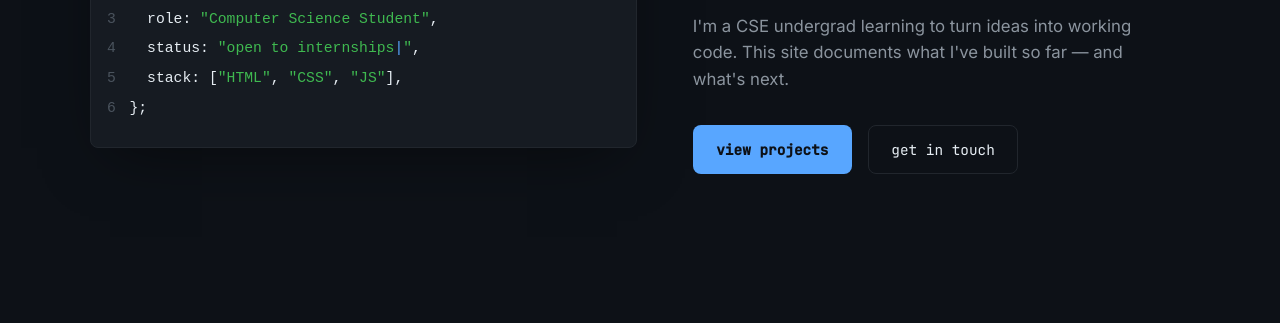
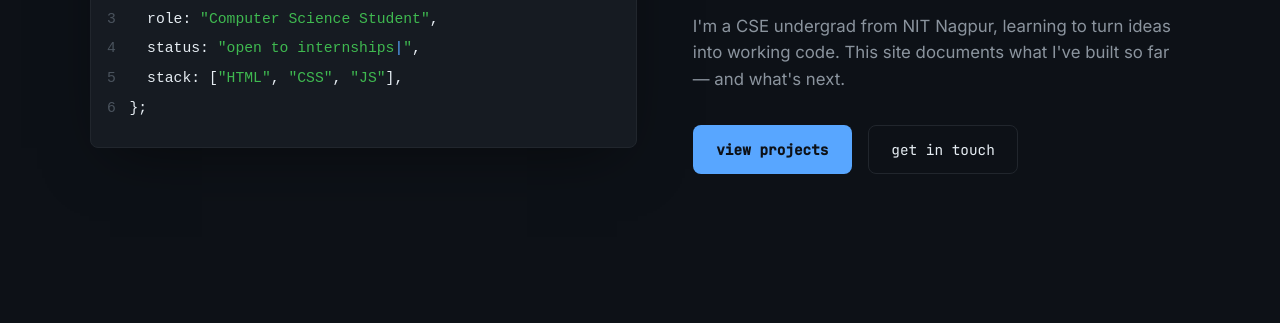
Before and after one commit to sumedhpatil-ui/Sumedh-Portfolio, a plain HTML site: page frontend/index.html in a window 1280 px wide. Shown: the part 291-614 px from the top of the page. Drawn offline with Linux system fonts and the light colour scheme.

Commit message:
frontEnd change in message

```diff
--- a/frontend/index.html
+++ b/frontend/index.html
@@ -51,7 +51,7 @@
       <div class="hero-text">
         <p class="eyebrow">// portfolio.init()</p>
         <h1>Building things,<br>one bug at a time.</h1>
-        <p class="hero-sub">I'm a CSE undergrad learning to turn ideas into working code. This site documents what I've built so far — and what's next.</p>
+        <p class="hero-sub">I'm a CSE undergrad from NIT Nagpur, learning to turn ideas into working code. This site documents what I've built so far — and what's next.</p>
         <div class="hero-cta">
           <a href="#projects" class="btn btn-primary">view projects</a>
           <a href="#contact" class="btn btn-ghost">get in touch</a>
```
